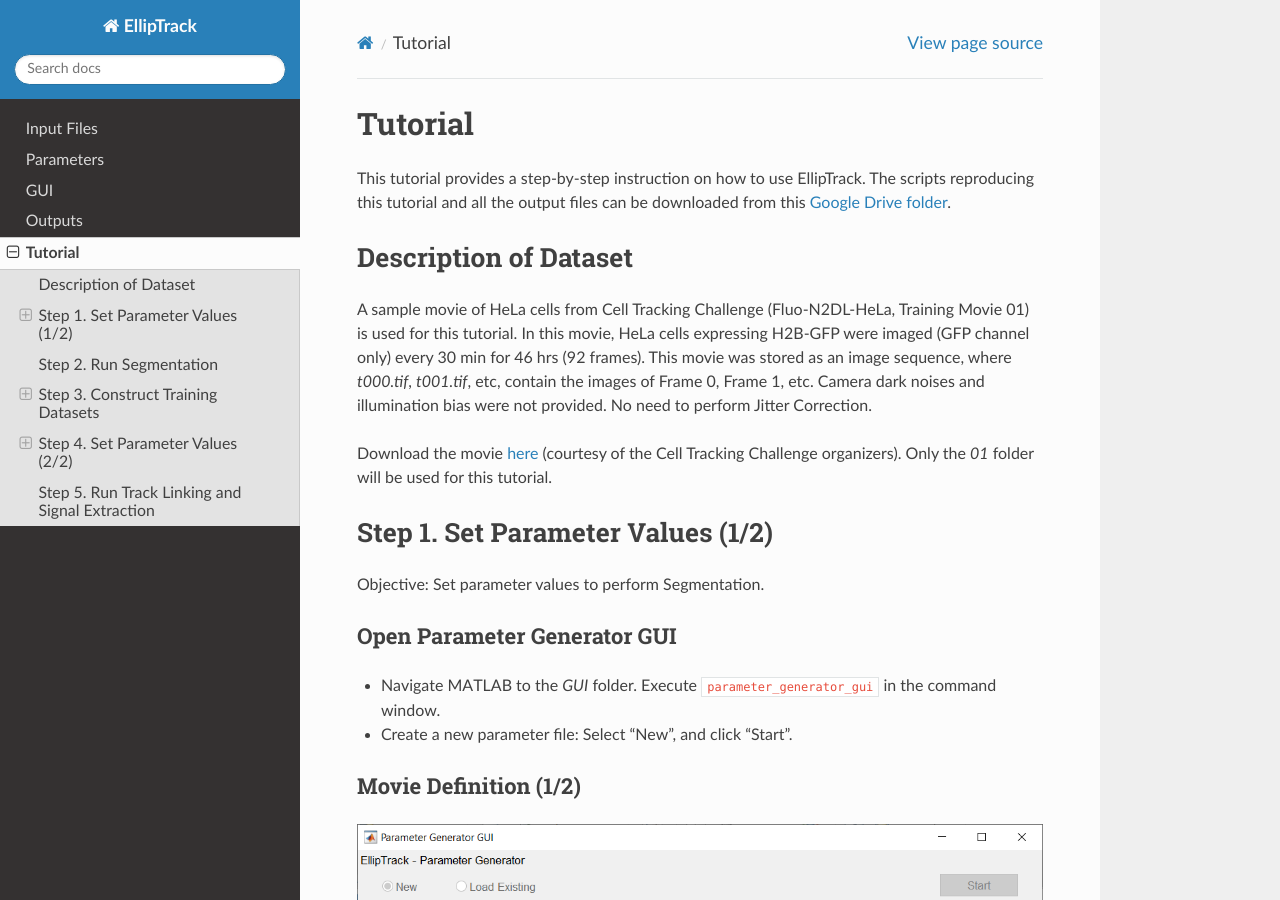
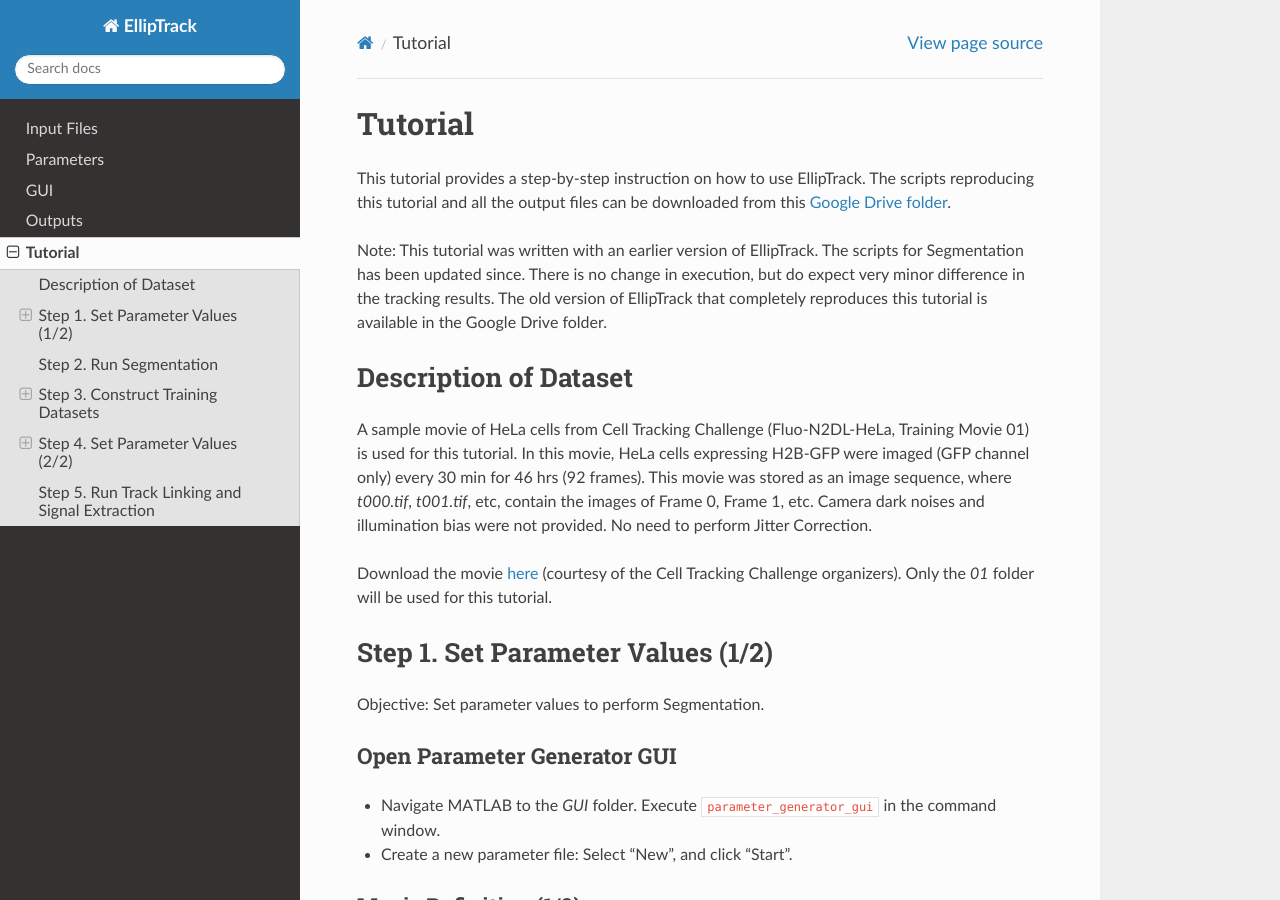
Before and after one commit to tianchengzhe/EllipTrack_docs, a Sphinx documentation site: the page built from docs/tutorial.rst, in a window 1280 px wide and 900 px high. Built offline with Sphinx 7.4.7 and the Read the Docs theme 2.0.0, drawn with Linux system fonts in a browser that asks for light colours.

Commit message:
Update tutorial.rst

```diff
--- a/docs/tutorial.rst
+++ b/docs/tutorial.rst
@@ -7,6 +7,8 @@
 ========
 
 This tutorial provides a step-by-step instruction on how to use EllipTrack. The scripts reproducing this tutorial and all the output files can be downloaded from this `Google Drive folder`_.
+
+Note: This tutorial was written with an earlier version of EllipTrack. The scripts for Segmentation has been updated since. There is no change in execution, but do expect very minor difference in the tracking results. The old version of EllipTrack that completely reproduces this tutorial is available in the Google Drive folder.
 
 Description of Dataset
 ======================
```
